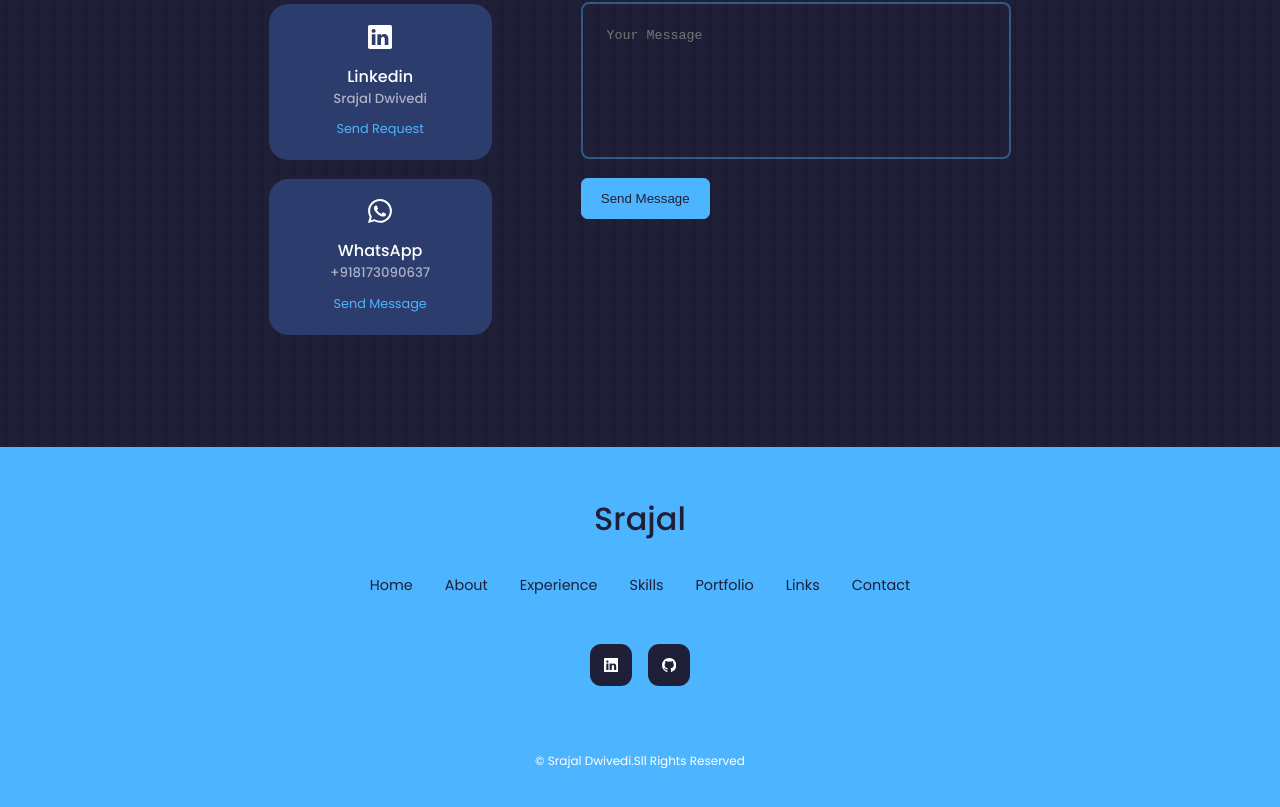
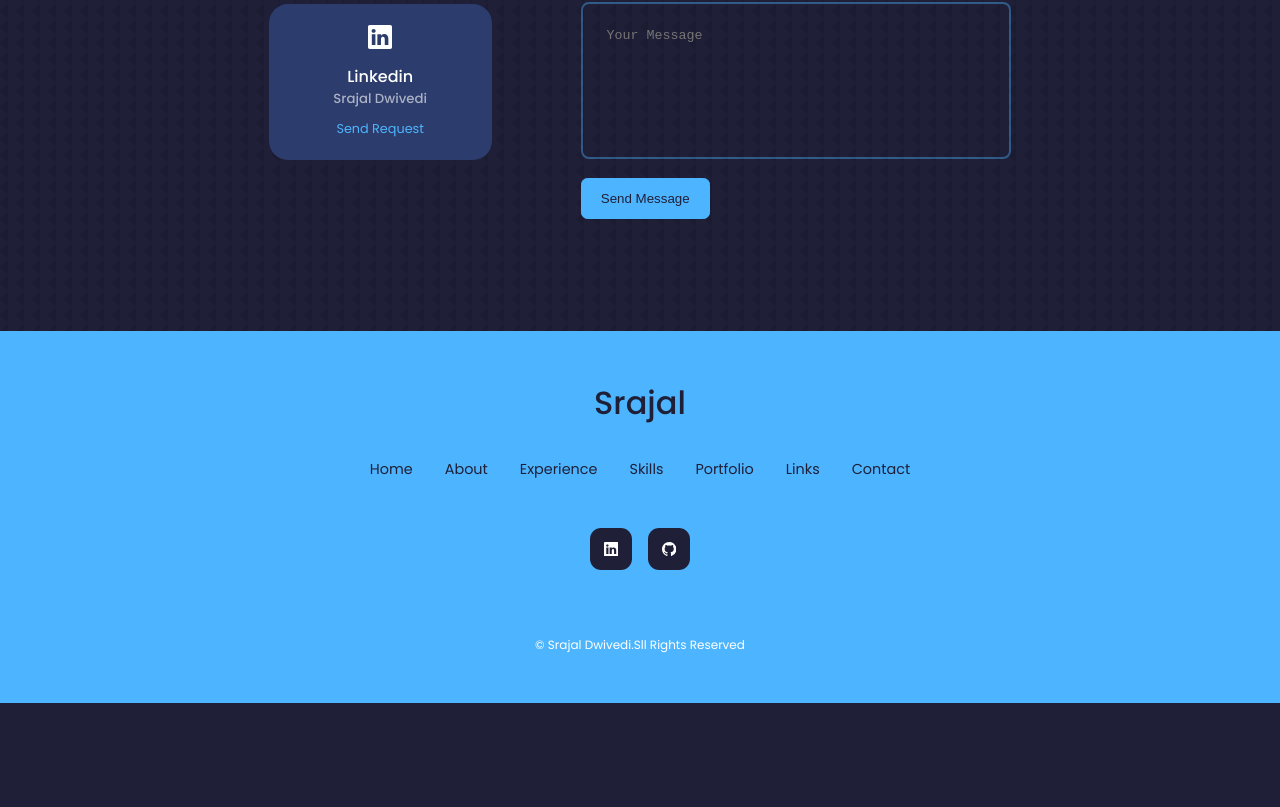
Before and after one commit to Srajal-Cresteyy/My-Portfolio-, a React (Create React App) app: page / in a window 1280 px wide. Shown: the part 4525-5332 px from the top of the page. After the commit the page ends 5228 px from the top, so only its background shows below. Built offline with nearby package versions, Linux system fonts and the light colour scheme.

Commit message:
Update Contacts.jsx
Made some changes on the contacts part of the page

```diff
--- a/src/components/Contacts/Contacts.jsx
+++ b/src/components/Contacts/Contacts.jsx
@@ -2,7 +2,7 @@ import React from 'react'
 import './contact.css'
 import {MdOutlineEmail} from 'react-icons/md'
 import {BsLinkedin} from 'react-icons/bs'
-import { BsWhatsapp } from 'react-icons/bs'
+// import { BsWhatsapp } from 'react-icons/bs'
 import { useRef } from 'react';
 import emailjs from 'emailjs-com'
 
@@ -39,12 +39,12 @@ const Contacts = () => {
             <h5>Srajal Dwivedi</h5>
             <a href="https://www.linkedin.com/in/srajal-dwivedi-7275641b2/">Send Request</a>
           </article>
-          <article className='contact_option'>
+{/*           <article className='contact_option'>
             <BsWhatsapp className='contact_option-icon'/>
             <h4>WhatsApp</h4>
             <h5>+918173090637</h5>
             <a href="https://api.whatsapp.com/send?phone+918173090637">Send Message</a>
-          </article>
+          </article> */}
         </div>
         {/* End of Contact Options */}
         <form ref={form} onSubmit={sendEmail}>
```
